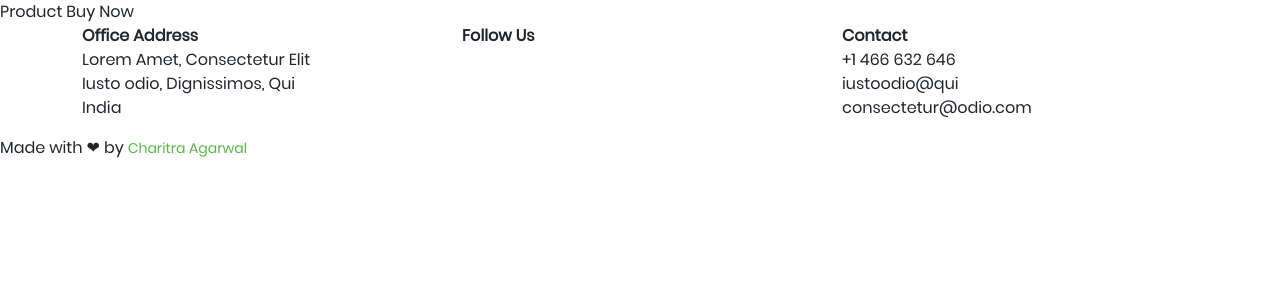
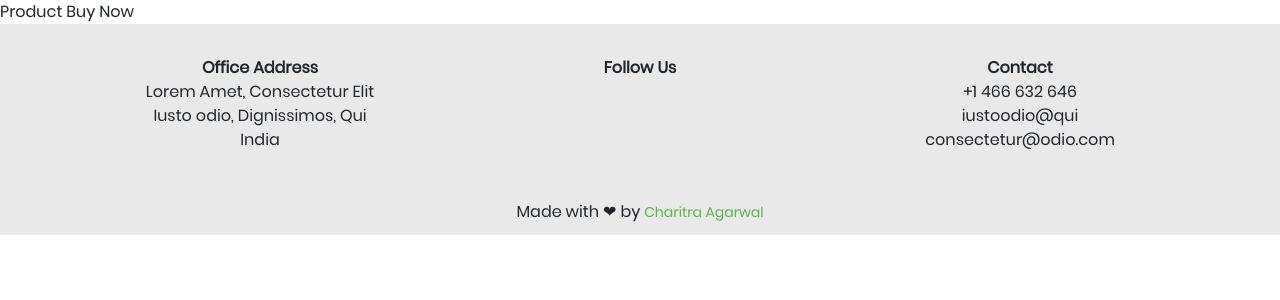
Before and after one commit to charitra1022/ShopOnline, a Django app: page /buy/ in a window 1280 px wide. Shown: the part 69-369 px from the top of the page. Run offline with Django 4.2, Linux system fonts and the light colour scheme; some libraries are stand-ins or nearby versions; some web fonts are replaced.

Commit message:
added footer

```diff
--- a/app/static/app/css/base.css
+++ b/app/static/app/css/base.css
@@ -163,6 +163,32 @@ a:hover {
   }
 }
 
+
+/*********** Footer Styles ***********/
+footer {
+  background-color: rgb(233, 233, 233);
+}
+/* Footer attribution styles */
+.attribution {
+  text-align: center;
+  padding-bottom: 10px;
+}
+.container .sub-section {
+  padding: 2em;
+  display: flex;
+  flex-direction: column;
+  text-align: center;
+}
+.container .sub-section .fa {
+  font-size: 4em;
+  margin: 0.2em;
+}
+.container .sub-section .btn {
+  margin-top: auto;
+  align-self: center;
+}
+
+
 /*********** Utility Styles ***********/
 .p-t-12 {
   padding-top: 12px;
```
